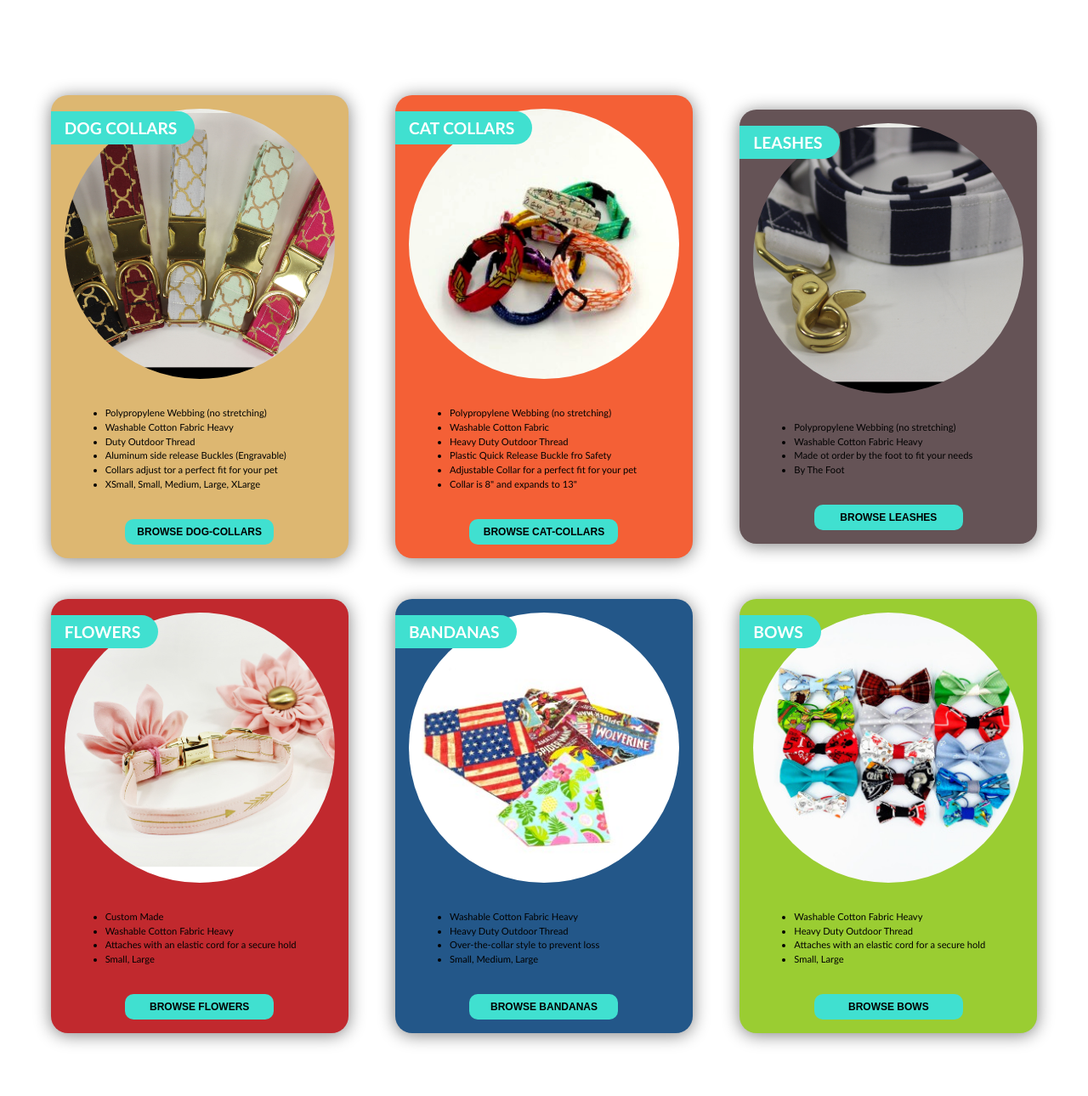
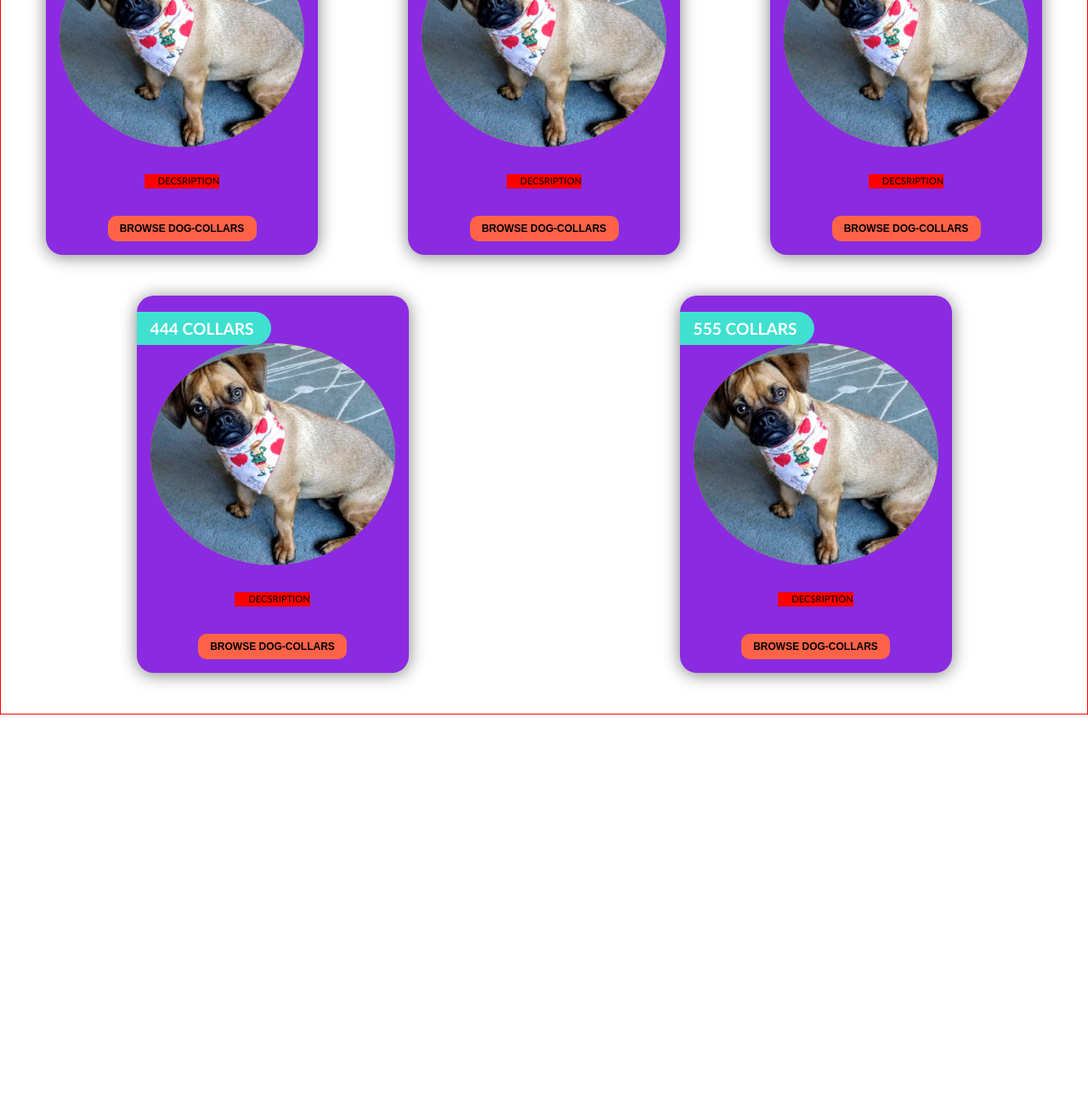
Before and after one commit to roseapplemedia/grid-template, a plain HTML site: page index.html in a window 1280 px wide. Shown: the part 195-1485 px from the top of the page at 85% size. After the commit the page ends 1036 px from the top, so only its background shows below. Drawn offline with Linux system fonts and the light colour scheme.

Commit message:
align grid and flex

```diff
--- a/index.html
+++ b/index.html
@@ -10,9 +10,7 @@
 	</head>
 	<body>
 		<header>
-			<div class="logo-img">
-				<img class="logo-img" src="./images/alittlecattywampus.png" alt="logo" />
-			</div>
+			<div class="logo-img"> <img class="logo-img" src="." alt="logo" /> </div>
 			<div class="nav-links">
 				<ul class="nav-links">
 					<li><a href="#">Home</a></li>
@@ -21,77 +19,50 @@
 				</ul>
 			</div>
 		</header>
-
-		<div class="main-grid">
-			<div class="main-item dog-collars">
-				<h2 class="dog-collars category-tag">dog collars</h2>
-				<img class="card__image" src="./images/dog-collars.jpg" alt="dog-collars" />
-				<ul class="card-desc">
-					<li>Polypropylene Webbing (no stretching)</li>
-					<li>Washable Cotton Fabric Heavy</li>
-					<li>Duty Outdoor Thread</li>
-					<li>Aluminum side release Buckles (Engravable)</li>
-					<li>Collars adjust tor a perfect fit for your pet</li>
-					<li>XSmall, Small, Medium, Large, XLarge</li>
+		<div class="body-grid">
+			<div class="main-item">
+				<h2 class="category-tag">111 collars</h2>
+				<img class="card-image" src="./images/bojangles2.jpg" alt="dog-collars" />
+				<ul class="card-desc"
+					>DECSRIPTION
 				</ul>
 				<button class="card-button">browse dog-collars</button>
 			</div>
-			<div class="main-item cat-collars">
-				<h2 class="cat-collars category-tag">cat collars</h2>
-				<img class="card__image" src="./images/cat-collars.jpg" alt="dog-collars" />
-				<ul class="card-desc">
-					<li>Polypropylene Webbing (no stretching)</li>
-					<li>Washable Cotton Fabric</li>
-					<li>Heavy Duty Outdoor Thread</li>
-					<li>Plastic Quick Release Buckle fro Safety</li>
-					<li>Adjustable Collar for a perfect fit for your pet</li>
-					<li>Collar is 8" and expands to 13"</li>
+
+			<div class="main-item">
+				<h2 class="category-tag">222 collars</h2>
+				<img class="card-image" src="./images/bojangles2.jpg" alt="dog-collars" />
+				<ul class="card-desc"
+					>DECSRIPTION
 				</ul>
-				<button class="card-button">browse cat-collars</button>
+				<button class="card-button">browse dog-collars</button>
 			</div>
-			<div class="main-item leashes">
-				<h2 class="leashes category-tag">leashes</h2>
-				<img class="card__image" src="./images/leashes.jpg" alt="dog-collars" />
-				<ul class="card-desc">
-					<li>Polypropylene Webbing (no stretching)</li>
-					<li>Washable Cotton Fabric Heavy</li>
-					<li>Made ot order by the foot to fit your needs</li>
-					<li>By The Foot</li>
+
+			<div class="main-item dog-collars">
+				<h2 class="category-tag">333 collars</h2>
+				<img class="card-image" src="./images/bojangles2.jpg" alt="dog-collars" />
+				<ul class="card-desc"
+					>DECSRIPTION
 				</ul>
-				<button class="card-button">browse leashes</button>
+				<button class="card-button">browse dog-collars</button>
 			</div>
-			<div class="main-item flowers">
-				<h2 class="flowers category-tag">flowers</h2>
-				<img class="card__image" src="./images/flowers.jpg" alt="dog-collars" />
-				<ul class="card-desc">
-					<li>Custom Made</li>
-					<li>Washable Cotton Fabric Heavy</li>
-					<li>Attaches with an elastic cord for a secure hold</li>
-					<li>Small, Large</li>
+
+			<div class="main-item dog-collars">
+				<h2 class="category-tag">444 collars</h2>
+				<img class="card-image" src="./images/bojangles2.jpg" alt="dog-collars" />
+				<ul class="card-desc"
+					>DECSRIPTION
 				</ul>
-				<button class="card-button">browse flowers</button>
+				<button class="card-button">browse dog-collars</button>
 			</div>
-			<div class="main-item bandanas">
-				<h2 class="bandanas category-tag">bandanas</h2>
-				<img class="card__image" src="./images/bandanas.jpg" alt="dog-collars" />
-				<ul class="card-desc">
-					<li>Washable Cotton Fabric Heavy</li>
-					<li>Heavy Duty Outdoor Thread</li>
-					<li>Over-the-collar style to prevent loss</li>
-					<li>Small, Medium, Large</li>
+
+			<div class="main-item dog-collars">
+				<h2 class="category-tag">555 collars</h2>
+				<img class="card-image" src="./images/bojangles2.jpg" alt="dog-collars" />
+				<ul class="card-desc"
+					>DECSRIPTION
 				</ul>
-				<button class="card-button">browse bandanas</button>
-			</div>
-			<div class="main-item bows">
-				<h2 class="bows category-tag">bows</h2>
-				<img class="card__image" src="./images/bowties.jpg" alt="dog-collars" />
-				<ul class="card-desc">
-					<li>Washable Cotton Fabric Heavy</li>
-					<li>Heavy Duty Outdoor Thread</li>
-					<li>Attaches with an elastic cord for a secure hold</li>
-					<li>Small, Large</li>
-				</ul>
-				<button class="card-button">browse bows</button>
+				<button class="card-button">browse dog-collars</button>
 			</div>
 		</div>
 	</body>
--- a/style.css
+++ b/style.css
@@ -1,3 +1,5 @@
+/** @format */
+
 *,
 *::before,
 *::after {
@@ -7,86 +9,66 @@
 }
 
 body {
-  font-family: "Trebuchet MS", "Lucida Sans Unicode", "Lucida Grande",
-    "Lucida Sans", Arial, sans-serif;
+	font-family: "Trebuchet MS", "Lucida Sans Unicode", "Lucida Grande", "Lucida Sans", Arial, sans-serif;
 	font-size: 10px;
-  margin: 2rem;
-}
-
-.dog-collars {
-  background-color: #ddb771;
-}
-.cat-collars {
-  background-color: #f46036;
-}
-
-.leashes {
-  background-color: #655356;
-}
-
-.bandanas {
-  background-color: #235789;
-}
-
-.flowers {
-  background-color: #c1292e;
-}
-
-.bows {
-  background-color: yellowgreen;
 }
 
 header {
-  margin-bottom: 8rem;
+	margin-bottom: 2rem;
 	display: flex;
 	flex-wrap: wrap;
 	justify-content: space-between;
 	place-items: center;
+	border: 1px solid blue;
 }
 
 .nav-links {
 	display: flex;
 	list-style: none;
-  align-items: center;
 }
 
 .nav-links li a {
-  margin-left: 3rem;
-  font-size: 1.5rem;
+	margin-left: 2rem;
+	font-size: 0.85rem;
 	text-transform: uppercase;
 	text-decoration: none;
+	margin-right: 2rem;
 }
 
 .logo-img {
-  max-width: 450px;
+	max-width: 150px;
+	margin-left: 2rem;
 }
 
-.main-grid {
-  display: grid;
-  grid-template-columns: repeat(auto-fit, minmax(24rem, 1fr));
-  grid-template-rows: repeat(2, auto-fill);
-  min-height: 100vh;
-  place-items: center;
+.body-grid {
+	display: flex;
+	justify-content: space-around;
+	flex-flow: row wrap;
+	grid-template-columns: auto auto;
+	border: 1px solid red;
 }
 
-.card__image {
+.card-image {
 	width: 100%;
 	border-radius: 50%;
+	margin-top: 2.5rem;
+	background-color: coral;
 }
 
 .main-item {
 	display: flex;
 	flex-direction: column;
 	position: relative;
-  width: 350px;
+	width: 20rem;
 	margin-bottom: 3rem;
 	justify-content: center;
-  /* align-items: center; */
+	align-items: center;
 	box-shadow: 0px 2px 20px gray;
 	transition: 250ms all ease-in-out;
 	cursor: pointer;
 	border-radius: 20px;
 	padding: 1rem;
+	background-color: blueviolet;
 }
 
 .main-item:hover {
@@ -120,12 +102,13 @@ header {
 	margin: 2rem;
 	padding-left: 1rem;
 	line-height: 1.5;
+	background-color: red;
 }
 
 .card-button {
 	padding: 0.5rem 0.75rem;
 	font-size: 0.75rem;
-  background-color: turquoise;
+	background-color: tomato;
 	font-weight: bold;
 	border: none;
 	width: 175px;
```
Also changed, not shown: images/bojangles2.jpg (added). Lines whose indentation alone changed are shown as unchanged.
